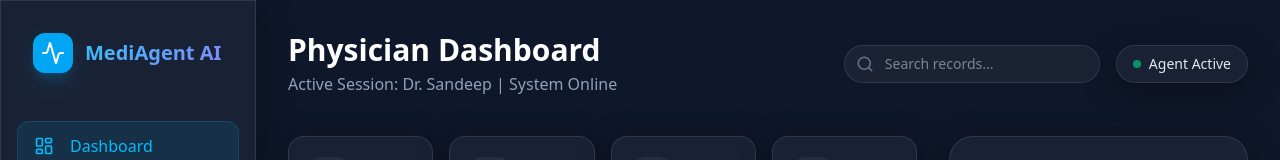
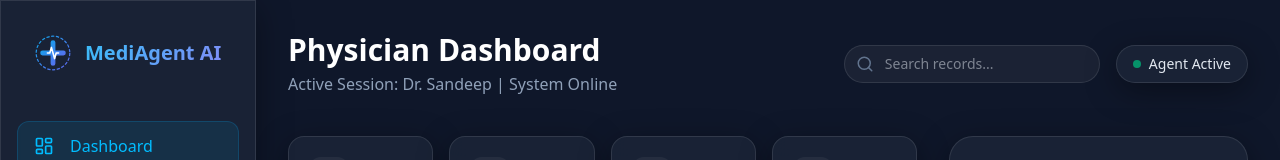
Before and after one commit to SandeeepKrish/MediAgent-AI, a React (Vite) app in the folder frontend/: page / in a window 1280 px wide. Shown: the top 160 px of the page. Built offline with nearby package versions, Linux system fonts and the light colour scheme; no server answers.

Commit message:
Replace Vite logo with custom MediAgent AI logo and update favicon

```diff
--- a/frontend/index.html
+++ b/frontend/index.html
@@ -1,16 +1,20 @@
 <!doctype html>
 <html lang="en">
+
 <head>
   <meta charset="UTF-8" />
-    <link rel="icon" type="image/svg+xml" href="/vite.svg" />
+  <link rel="icon" type="image/svg+xml" href="/favicon.svg" />
   <meta name="viewport" content="width=device-width, initial-scale=1.0" />
   <title>MediAgent AI - Doctor Dashboard</title>
   <link rel="preconnect" href="https://fonts.googleapis.com">
   <link rel="preconnect" href="https://fonts.gstatic.com" crossorigin>
-    <link href="https://fonts.googleapis.com/css2?family=Inter:wght@300;400;500;600;700;800&display=swap" rel="stylesheet">
+  <link href="https://fonts.googleapis.com/css2?family=Inter:wght@300;400;500;600;700;800&display=swap"
+    rel="stylesheet">
 </head>
+
 <body>
   <div id="root"></div>
   <script type="module" src="/src/main.jsx"></script>
 </body>
+
 </html>
--- a/frontend/src/App.jsx
+++ b/frontend/src/App.jsx
@@ -106,8 +106,8 @@ function App() {
       {/* Sidebar */}
       <aside className="fixed left-0 top-0 h-full w-64 glass-morphism border-r border-white/5 z-50 hidden lg:flex flex-col">
         <div className="p-8 flex items-center gap-3">
-          <div className="w-10 h-10 bg-sky-500 rounded-xl flex items-center justify-center shadow-lg shadow-sky-500/20">
-            <Activity className="text-white" size={24} />
+          <div className="w-10 h-10 rounded-xl flex items-center justify-center">
+            <img src="/favicon.svg" alt="MediAgent AI Logo" className="w-full h-full object-contain" />
           </div>
           <h1 className="text-xl font-bold gradient-text">MediAgent AI</h1>
         </div>
```
Also changed, not shown: frontend/public/favicon.svg (added). Lines whose indentation alone changed are shown as unchanged.
